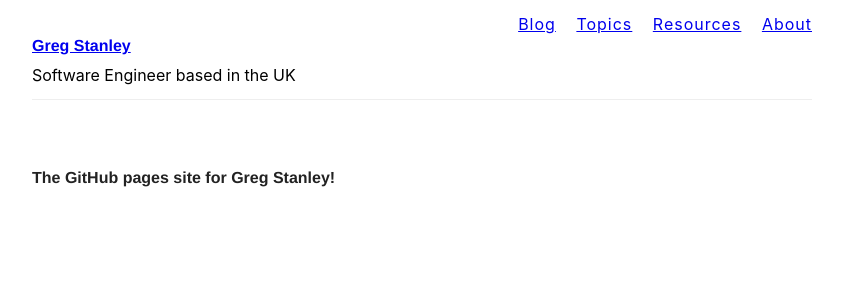
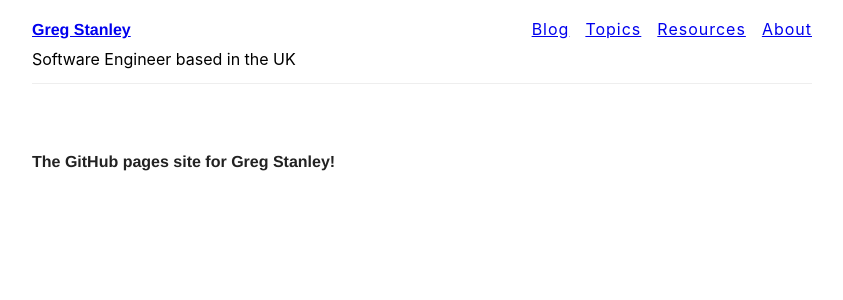
Before and after one commit to gregstanley/gregstanley.github.io, a Jekyll site: the page built from index.md, in a window 1280 px wide. Shown: the top 300 px of the page, without its empty margins (218-1061 px from the left). Built offline with Jekyll 4.4.1, drawn with Linux system fonts in a browser that asks for light colours.

Commit message:
Minor tweaks to the header

```diff
--- a/_sass/base.scss
+++ b/_sass/base.scss
@@ -32,7 +32,7 @@ h6 {
   font-weight: bold;
 
   line-height: 1.7;
-  margin: 1rem 0 0.5rem;
+  margin: 0 0 0.5rem;
   padding: 0;
 
   @include mobile {
@@ -49,17 +49,19 @@ h6 {
   border-bottom: 1px solid $lightGray;
   display: flex;
   justify-content: space-between;
+  align-items: baseline;
 
   @include mobile {
     flex-direction: column;
+    gap: 1rem;
   }
 }
 
 nav {
-  font-size: medium;
+  display: flex;
+  gap: 1rem;
 
   a {
-    margin-left: 1rem;
     text-align: right;
     letter-spacing: 1px;
   }
```
